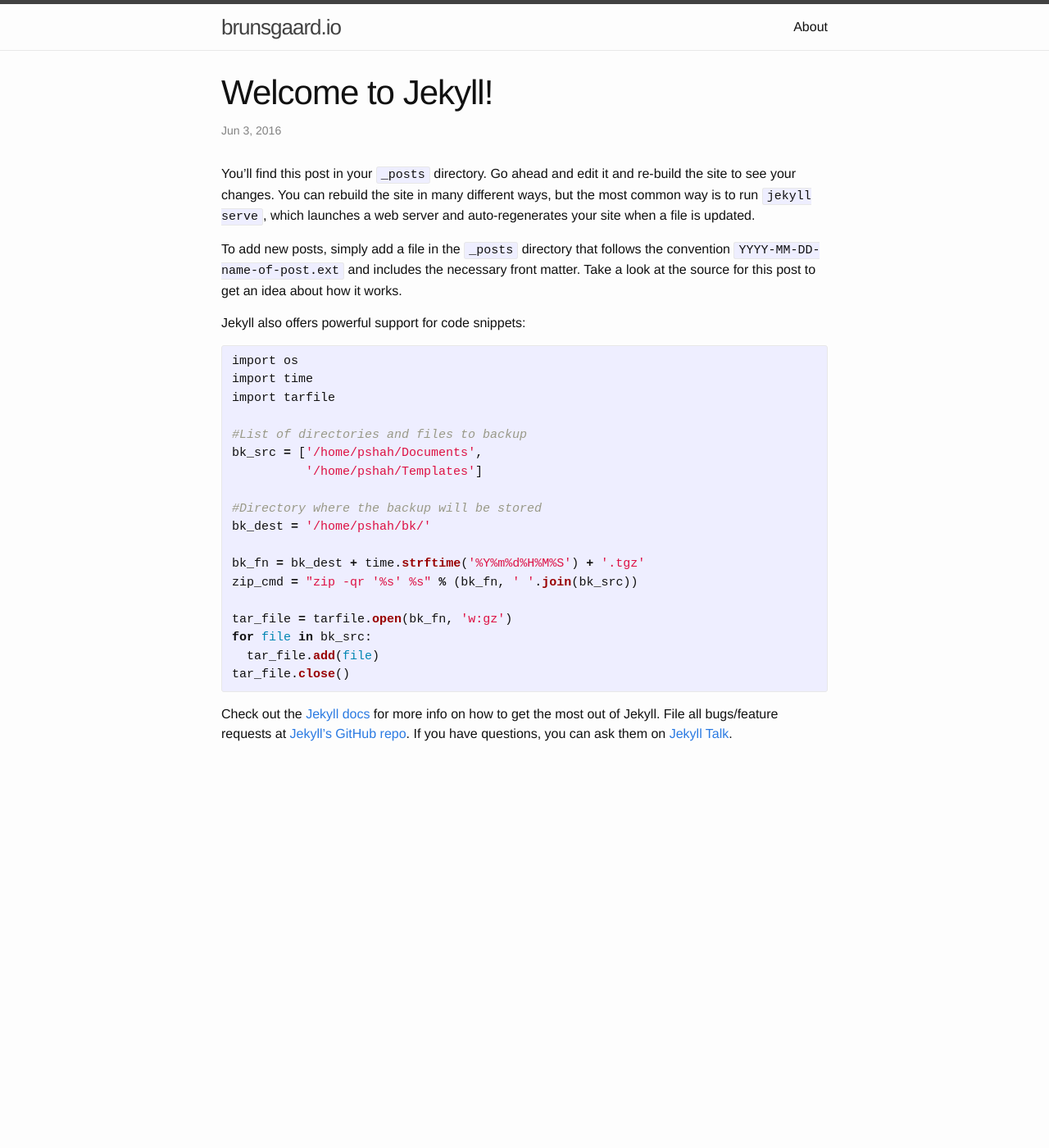
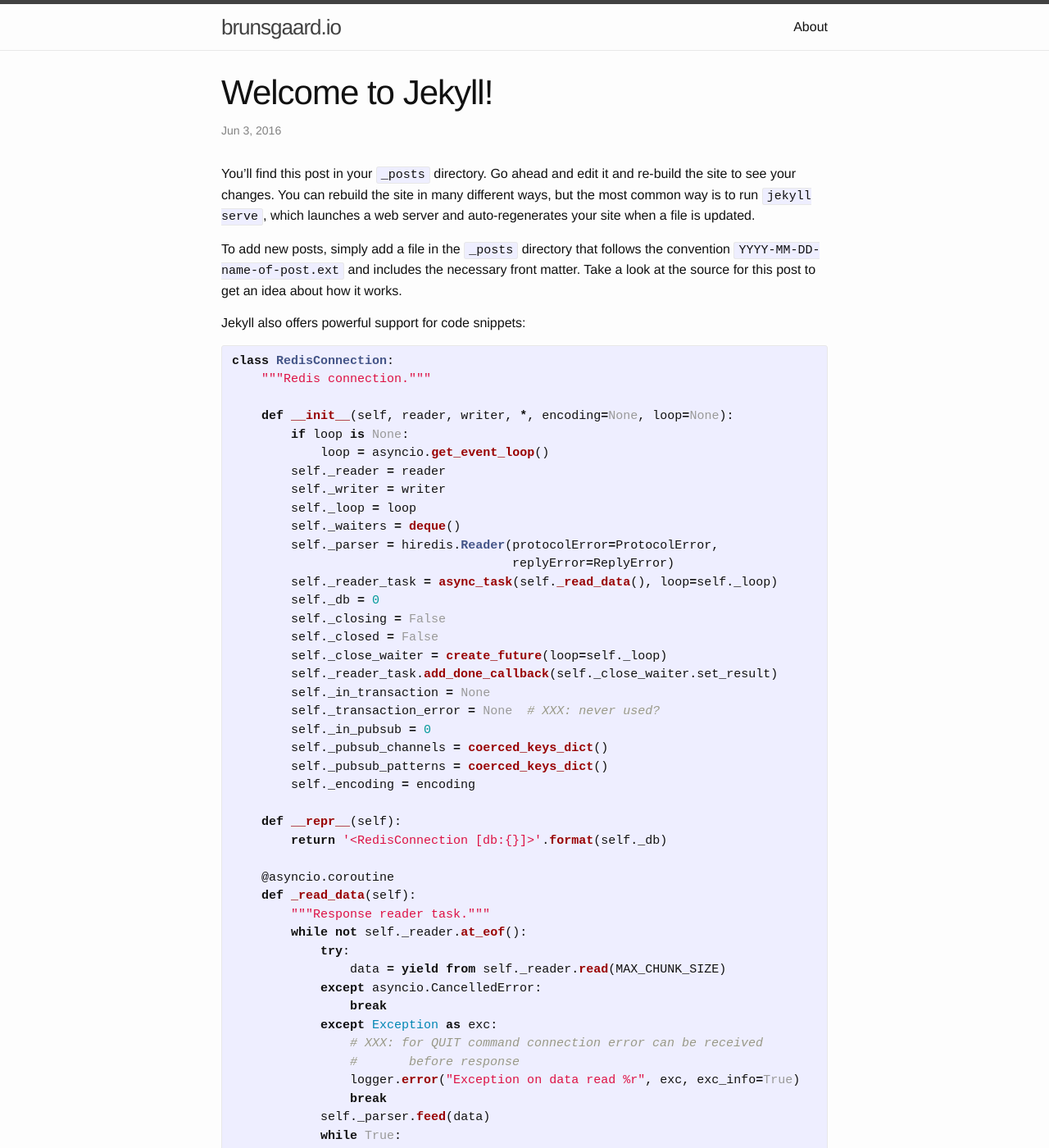
Before and after one commit to brunsgaard/brunsgaard.io, a Jekyll site: the page built from _posts/2016-06-03-welcome-to-jekyll.markdown, in a window 1280 px wide and 1400 px high. Shown: the whole window at 82% size. Built offline with Jekyll 4.4.1, drawn with Linux system fonts in a browser that asks for light colours; some of the changed text lies outside the part shown.

Commit message:
testing python highlight

```diff
--- a/_posts/2016-06-03-welcome-to-jekyll.markdown
+++ b/_posts/2016-06-03-welcome-to-jekyll.markdown
@@ -17,24 +17,68 @@ works.
 Jekyll also offers powerful support for code snippets:
 
 {% highlight python %}
-import os
-import time
-import tarfile
+class RedisConnection:
+    """Redis connection."""
 
-#List of directories and files to backup
-bk_src = ['/home/pshah/Documents',
-          '/home/pshah/Templates']
+    def __init__(self, reader, writer, *, encoding=None, loop=None):
+        if loop is None:
+            loop = asyncio.get_event_loop()
+        self._reader = reader
+        self._writer = writer
+        self._loop = loop
+        self._waiters = deque()
+        self._parser = hiredis.Reader(protocolError=ProtocolError,
+                                      replyError=ReplyError)
+        self._reader_task = async_task(self._read_data(), loop=self._loop)
+        self._db = 0
+        self._closing = False
+        self._closed = False
+        self._close_waiter = create_future(loop=self._loop)
+        self._reader_task.add_done_callback(self._close_waiter.set_result)
+        self._in_transaction = None
+        self._transaction_error = None  # XXX: never used?
+        self._in_pubsub = 0
+        self._pubsub_channels = coerced_keys_dict()
+        self._pubsub_patterns = coerced_keys_dict()
+        self._encoding = encoding
 
-#Directory where the backup will be stored
-bk_dest = '/home/pshah/bk/'
+    def __repr__(self):
+        return '<RedisConnection [db:{}]>'.format(self._db)
 
-bk_fn = bk_dest + time.strftime('%Y%m%d%H%M%S') + '.tgz'
-zip_cmd = "zip -qr '%s' %s" % (bk_fn, ' '.join(bk_src))
-
-tar_file = tarfile.open(bk_fn, 'w:gz')
-for file in bk_src:
-  tar_file.add(file)
-tar_file.close()
+    @asyncio.coroutine
+    def _read_data(self):
+        """Response reader task."""
+        while not self._reader.at_eof():
+            try:
+                data = yield from self._reader.read(MAX_CHUNK_SIZE)
+            except asyncio.CancelledError:
+                break
+            except Exception as exc:
+                # XXX: for QUIT command connection error can be received
+                #       before response
+                logger.error("Exception on data read %r", exc, exc_info=True)
+                break
+            self._parser.feed(data)
+            while True:
+                try:
+                    obj = self._parser.gets()
+                except ProtocolError as exc:
+                    # ProtocolError is fatal
+                    # so connection must be closed
+                    self._closing = True
+                    self._loop.call_soon(self._do_close, exc)
+                    if self._in_transaction is not None:
+                        self._transaction_error = exc
+                    return
+                else:
+                    if obj is False:
+                        break
+                    if self._in_pubsub:
+                        self._process_pubsub(obj)
+                    else:
+                        self._process_data(obj)
+        self._closing = True
+        self._loop.call_soon(self._do_close, None)
 {% endhighlight %}
 
 Check out the [Jekyll docs][jekyll-docs] for more info on how to get the
```
